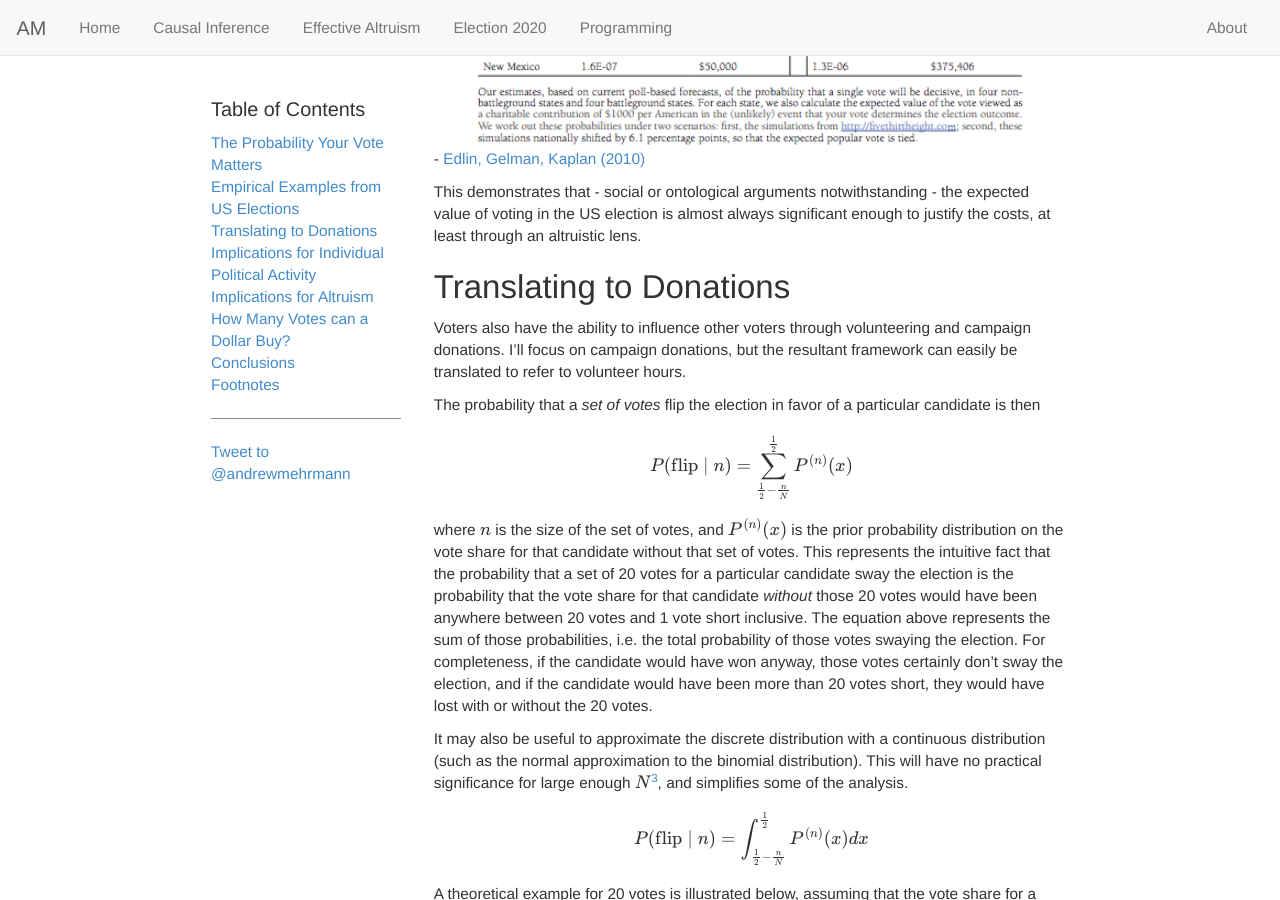
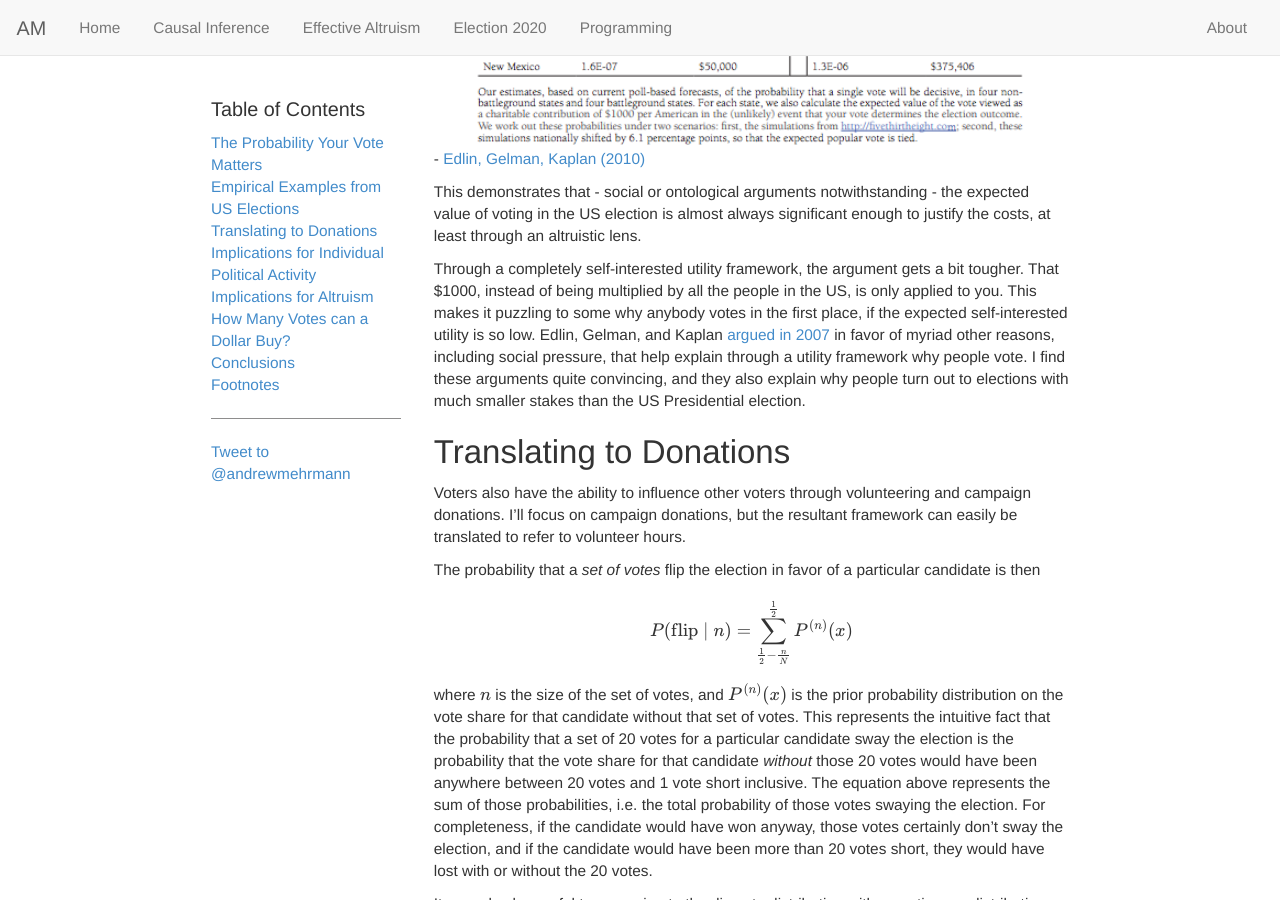
Before and after one commit to dkmehrmann/-deprecated-dkmehrmann.github.io, a Jekyll site: the page built from _posts/2019-12-05-thinking-about-donations.md, in a window 1280 px wide and 900 px high, scrolled down 2443 px. Built offline with Jekyll 4.4.1, drawn with Linux system fonts in a browser that asks for light colours; formulas are drawn with MathJax 3; comment, search, counter and statistics services are not loaded; some of the changed text lies outside the part shown.

Commit message:
add clarity

```diff
--- a/_posts/2019-12-05-thinking-about-donations.md
+++ b/_posts/2019-12-05-thinking-about-donations.md
@@ -51,6 +51,8 @@ Edlin, Gelman, and Kaplan translated these probabilities to expected returns on
 \- [Edlin, Gelman, Kaplan (2010)]((http://www.stat.columbia.edu/~gelman/research/published/charity.pdf))
 
 This demonstrates that - social or ontological arguments notwithstanding - the expected value of voting in the US election is almost always significant enough to justify the costs, at least through an altruistic lens.
+
+Through a completely self-interested utility framework, the argument gets a bit tougher. That $1000, instead of being multiplied by all the people in the US, is only applied to you. This makes it puzzling to some why anybody votes in the first place, if the expected self-interested utility is so low. Edlin, Gelman, and Kaplan [argued in 2007](https://www.nber.org/papers/w13562.pdf) in favor of myriad other reasons, including social pressure, that help explain through a utility framework why people vote. I find these arguments quite convincing, and they also explain why people turn out to elections with much smaller stakes than the US Presidential election.
 
 ## Translating to Donations
 
```
